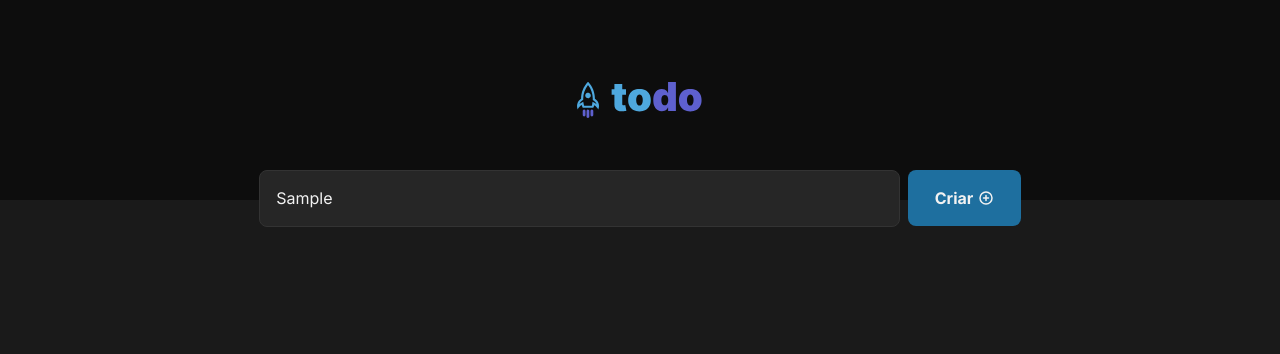
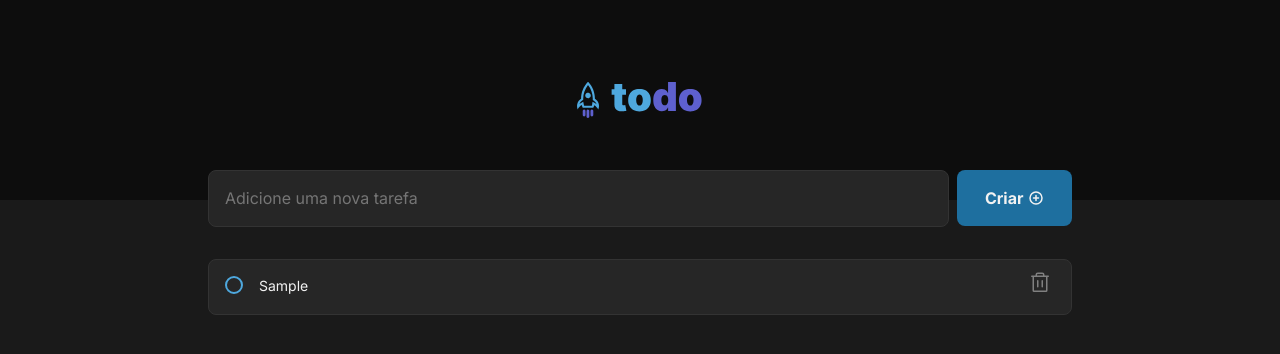
Before and after one commit to JavelFreitas/to-do-ts-ignite-2022, a React (Vite) app: page / in a window 1280 px wide. Both pictures are taken after typing "Sample" into the empty fields and a click on the button "Criar". Shown: the top 354 px of the page. Built offline with nearby package versions, Linux system fonts and the light colour scheme.

Commit message:
feat: task item component and relative functionalities

```diff
--- a/src/App.module.css
+++ b/src/App.module.css
@@ -1,5 +1,7 @@
 .wrapper {
   max-width: 70rem;
+  width: 70%;
+
   margin: 2rem auto;
   padding: 0 1rem;
 
@@ -11,7 +13,7 @@
 }
 
 .task__form {
-  width: 70%;
+  width: 100%;
   display: flex;
   align-items: center;
   gap: 0.5rem;
--- a/src/App.tsx
+++ b/src/App.tsx
@@ -4,32 +4,63 @@ import { Input } from './components/Input';
 
 import styles from './App.module.css';
 import { CreateTaskButton } from './components/CreateTaskButton';
+import { ITask, Item } from './components/Item';
 
 function App() {
   const [newTask, setNewTask] = useState('');
+  const [tasks, setTasks] = useState<ITask[]>([]);
 
   function handleGetNewTask(task: string) {
     setNewTask(task);
   }
 
-  function handleCreateNewTask(event: FormEvent){
+  function handleCreateNewTask(event: FormEvent) {
+    if (!newTask) return;
+
+    const addTask: ITask = {
+      isChecked: false,
+      content: newTask,
+      id: new Date().getTime(),
+    }
+
+    setTasks(state => [...state, addTask])
+    setNewTask('');
     event.preventDefault();
+  }
+
+
+  function removeTask(id: number) {
+    setTasks((state) => {
+      return state.filter(task => task.id !== id);
+    })
+  }
+
+  function toggleChecked(id: number, checked: boolean) {
+    const updatedTaskList = tasks.map(task => {
+      if (task.id === id) task.isChecked = checked;
+      return task;
+    })
+
+    setTasks([...updatedTaskList])
   }
 
   return (
     <>
-        <Header/>
+      <Header />
 
-        <section className={styles.wrapper}>
-          <form onSubmit={handleCreateNewTask} className={styles.task__form}>
-            <Input getNewTask={handleGetNewTask} newTask={newTask}/>
-            <CreateTaskButton />
-          </form>
-          <div>
-
-
-          </div>
-        </section>
+      <section className={styles.wrapper}>
+        <form onSubmit={handleCreateNewTask} className={styles.task__form}>
+          <Input getNewTask={handleGetNewTask} newTask={newTask} />
+          <CreateTaskButton />
+        </form>
+        {tasks.map((task) => {
+          return <Item
+            task={task}
+            removeTask={removeTask}
+            toggleChecked={toggleChecked}
+          />
+        })}
+      </section>
     </>
   )
 }
--- /dev/null
+++ b/src/components/Item/index.tsx
@@ -0,0 +1,53 @@
+import styles from './styles.module.css';
+import { Check } from '@phosphor-icons/react';
+import { DeleteButton } from '../DeleteButton';
+
+export interface ITask {
+  id: number
+  content: string;
+  isChecked: boolean;
+}
+
+interface IItemProps{
+  task: ITask;
+  toggleChecked: (id: number, check: boolean) => void;
+  removeTask: (id: number) => void;
+}
+
+export function Item(props: IItemProps) {
+  const {task, toggleChecked, removeTask} = props;
+  const {id, content, isChecked} = task;
+
+  const checkboxClassname = (isChecked
+    ? styles['checkbox--checked']
+    : styles['checkbox--unchecked'])
+
+  function handleCheckboxClick() {
+    toggleChecked(id, !isChecked);
+  }
+
+  function handleRemoveTask(){
+    removeTask(id);
+  }
+
+  return (
+    <div className={styles.task__item}>
+      <label htmlFor="checkbox" onClick={handleCheckboxClick}>
+        <div>
+          <input
+            type="checkbox"
+            readOnly
+            className={styles.checkbox}
+          />
+          <span className={`${styles.checkbox} ${checkboxClassname}`}>
+            {isChecked && <Check />}
+          </span>
+        </div>
+        <p className={styles.content__p}>{content} </p>
+      </label>
+      <div className={styles.delete__div} onClick={handleRemoveTask}>
+        <DeleteButton size={24} />
+      </div>
+    </div>
+  );
+}
--- /dev/null
+++ b/src/components/Item/styles.module.css
@@ -0,0 +1,68 @@
+.task__item {
+  display: flex;
+  justify-content: space-between;
+  width: 100%;
+
+  padding: 1rem;
+  gap:0.2rem;
+
+  border-radius: 8px;
+  background-color: var(--gray-500);
+  border: 1px solid var(--gray-400);
+}
+
+.task__item input {
+  display: none;
+}
+
+.task__item label {
+  display: flex;
+  gap: 1rem;
+}
+
+.content__p{
+  font-size: 0.875rem;
+  line-height: 140%;
+  user-select: none;
+
+  overflow: hidden;
+
+  transition: 0.2s all;
+}
+
+.checkbox {
+  border-radius: 100%;
+  height: 1.125rem;
+  width: 1.125rem;
+
+  transition: 0.2s all;
+
+  display: flex;
+  align-items: center;
+  justify-content: center;
+}
+
+.checkbox--unchecked{
+  border:  2px solid var(--blue);
+  background-color: transparent;
+}
+
+.checkbox--unchecked:hover {
+  border: 1.7px solid var(--blue-dark);
+  background-color: transparent;
+}
+
+.checkbox--checked {
+  border: 2px solid var(--purple-dark);
+  background-color: var(--purple-dark);
+}
+
+.checkbox--checked:hover {
+  border: 2px solid var(--purple);
+  background-color: var(--purple);
+}
+
+
+.delete__div {
+  margin-top: calc(0px - 0.5rem);
+}
```
